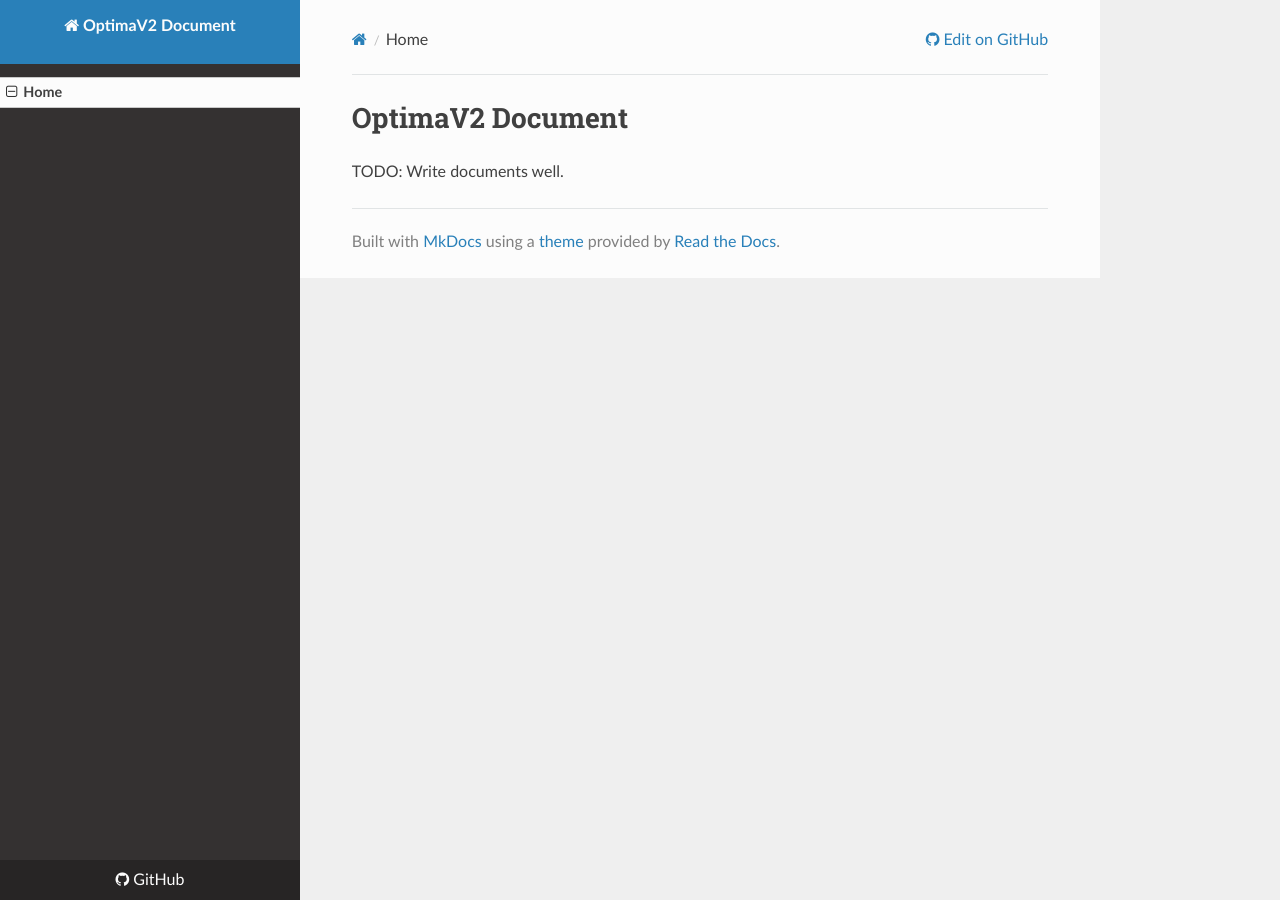
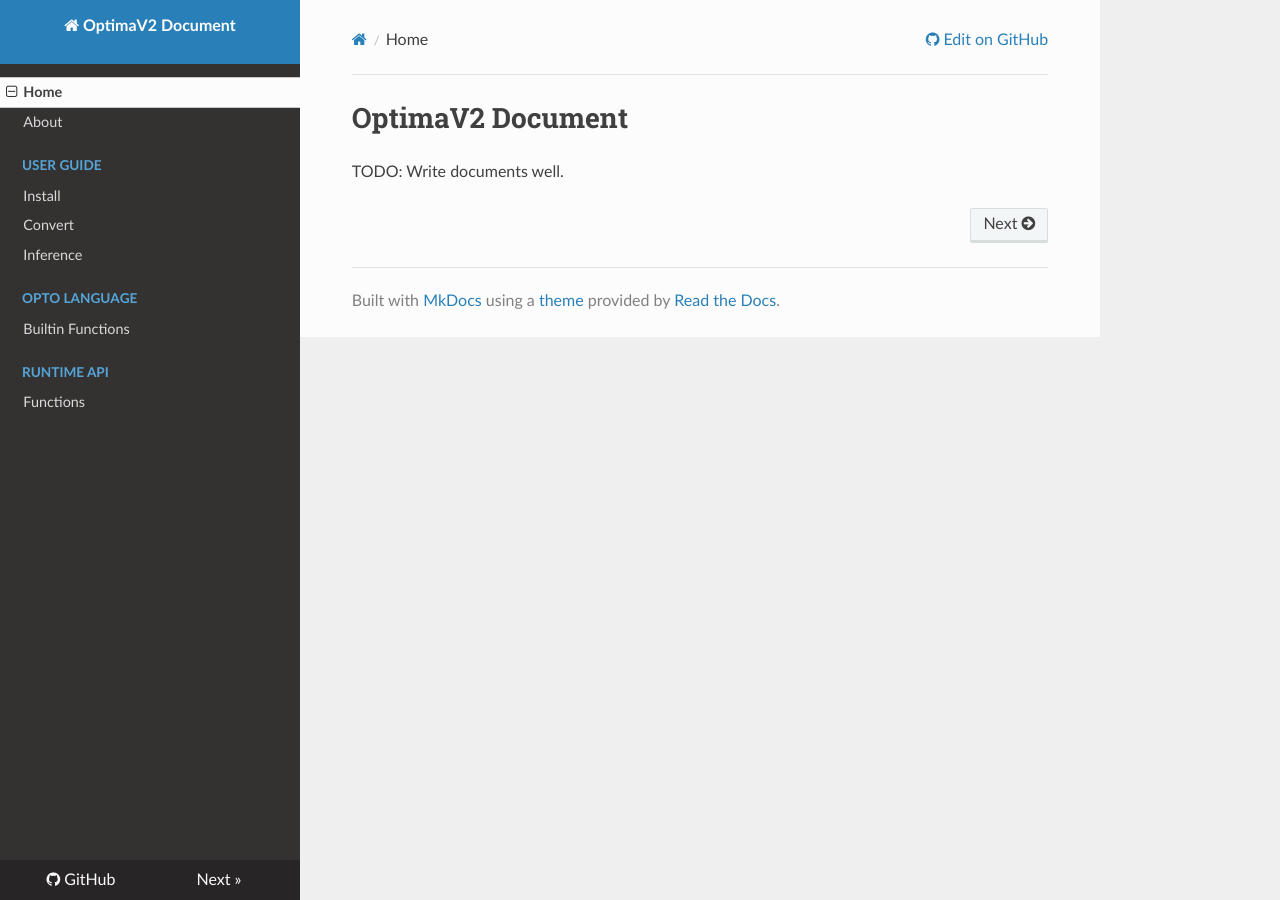
Before and after one commit to ENERZAi/OptimaV2-Docs, an MkDocs documentation site: the page built from docs/index.md, in a window 1280 px wide. Built offline with MkDocs 1.6.1, drawn with Linux system fonts in a browser that asks for light colours; nearby versions of some CDN libraries.

Commit message:
Added some templates

```diff
--- a/mkdocs.yml
+++ b/mkdocs.yml
@@ -3,6 +3,15 @@ site_url: "https://example.enerzai.com/optimav2"
 repo_url: "https://github.com/ENERZAi/OptimaV2-Docs"
 nav:
   - Home: index.md
+  - About: about.md
+  - "User Guide":
+    - "Install": "guide/install.md"
+    - "Convert": "guide/convert.md"
+    - "Inference": "guide/inference.md"
+  - "Opto Language":
+    - "Builtin Functions": "kernel/builtin.md"
+  - "Runtime API":
+    - Functions: "runtime/functions.md"
 theme: readthedocs
 plugins:
   - section-index
```
Also changed, not shown: docs/about.md (added, +7 -0 lines), docs/runtime/functions.md (added, +1 -0 lines), docs/guide/convert.md (added), docs/guide/inference.md (added), docs/guide/install.md (added), docs/kernel/builtin.md (added).
